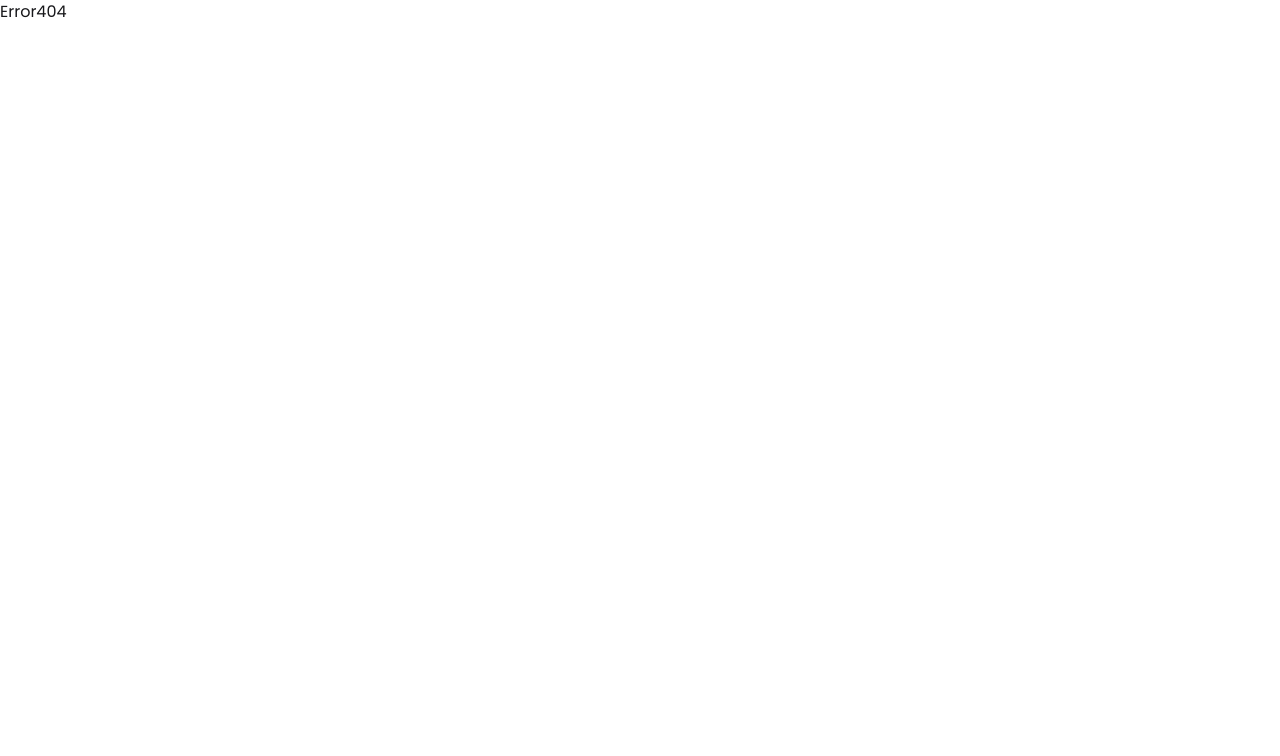
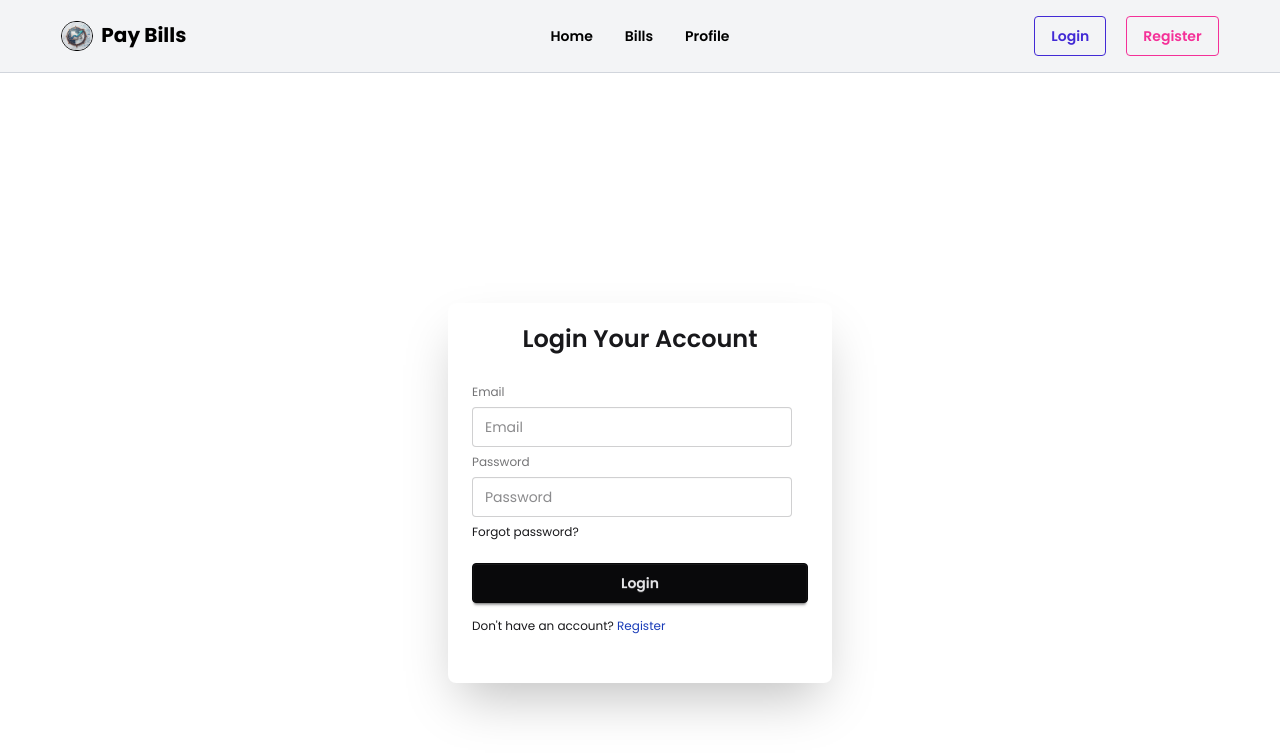
Before and after one commit to usama-21038/auth-assignment, a React (Vite) app: page /auth/login in a window 1280 px wide. Shown: the top 756 px of the page. Built offline with nearby package versions, Linux system fonts and the light colour scheme.

Commit message:
Design Login and register page

```diff
--- a/src/components/Header.jsx
+++ b/src/components/Header.jsx
@@ -35,8 +35,12 @@
     </ul>
   </div>
   <div className="navbar-end gap-5">
-    <button className='btn  btn-primary'>Login</button>
-    <button className='btn  btn-secondary'>Register</button>
+    <NavLink to="/auth/login" className='btn btn-outline  btn-primary'>
+      Login
+    </NavLink>
+    <NavLink to="/auth/register" className='btn btn-outline  btn-secondary'>
+      Register
+    </NavLink>
   </div>
 </div>
         </div>
--- /dev/null
+++ b/src/components/Pages/Login.jsx
@@ -0,0 +1,25 @@
+import React from 'react';
+import { NavLink } from 'react-router';
+
+const Login = () => {
+    return (
+        <div className='flex justify-center items-center min-h-screen'>
+                 <div className="card bg-base-100 w-full max-w-sm shrink-0 shadow-2xl py-5">
+                    <h2 className='font-semibold text-2xl text-center'>Login Your Account</h2>
+      <div className="card-body">
+        <fieldset className="fieldset">
+          <label className="label">Email</label>
+          <input type="email" className="input" placeholder="Email" />
+          <label className="label">Password</label>
+          <input type="password" className="input" placeholder="Password" />
+          <div><a className="link link-hover">Forgot password?</a></div>
+          <button className="btn btn-neutral mt-4">Login</button>
+          <p className='mt-2'>Don't have an account? <NavLink to="/auth/register" className='link link-hover text-blue-800'>Register</NavLink></p>
+        </fieldset>
+      </div>
+    </div>
+        </div>
+    );
+};
+
+export default Login;
--- a/src/index.css
+++ b/src/index.css
@@ -6,9 +6,9 @@
 @plugin "daisyui/theme" {
   name: "light";
   default: true;
-  --color-primary: #0ea5e9;
+  /* --color-primary: #0ea5e9;
   --color-secondary: #10b981;
-  --color-base-200:#f3f3f3;
+  --color-base-200:#f3f3f3; */
 }
 
 *{
--- /dev/null
+++ b/src/router/AuthLayout.jsx
@@ -0,0 +1,20 @@
+import React from 'react';
+import Header from '../components/Header';
+import Login from '../components/Pages/Login';
+import { Outlet } from 'react-router';
+
+const AuthLayout = () => {
+    return (
+        <div className='min-h-screen'>
+               <header>
+                <Header></Header>
+               </header>
+               <main className='w-11/12 mx-auto py-5'>
+                <Outlet></Outlet>
+               </main>
+
+        </div>
+    );
+};
+
+export default AuthLayout;
--- /dev/null
+++ b/src/router/Register.jsx
@@ -0,0 +1,25 @@
+import React from 'react';
+import { NavLink } from 'react-router';
+
+const Register = () => {
+    return (
+       <div className='flex justify-center items-center min-h-screen'>
+                 <div className="card bg-base-100 w-full max-w-sm shrink-0 shadow-2xl py-5">
+                    <h2 className='font-semibold text-2xl text-center'>Register Your Account</h2>
+      <div className="card-body">
+        <fieldset className="fieldset">
+          <label className="label">Email</label>
+          <input type="email" className="input" placeholder="Email" />
+          <label className="label">Password</label>
+          <input type="password" className="input" placeholder="Password" />
+          <div><a className="link link-hover">Forgot password?</a></div>
+          <button className="btn btn-neutral mt-4">Register</button>
+          <p className='mt-2'>Already have an account? <NavLink to="/auth/login" className='link link-hover text-blue-800'>Login</NavLink></p>
+        </fieldset>
+      </div>
+    </div>
+        </div>
+    );
+};
+
+export default Register;
```
Also changed, not shown: src/router/router.jsx (+14 -1 lines).
